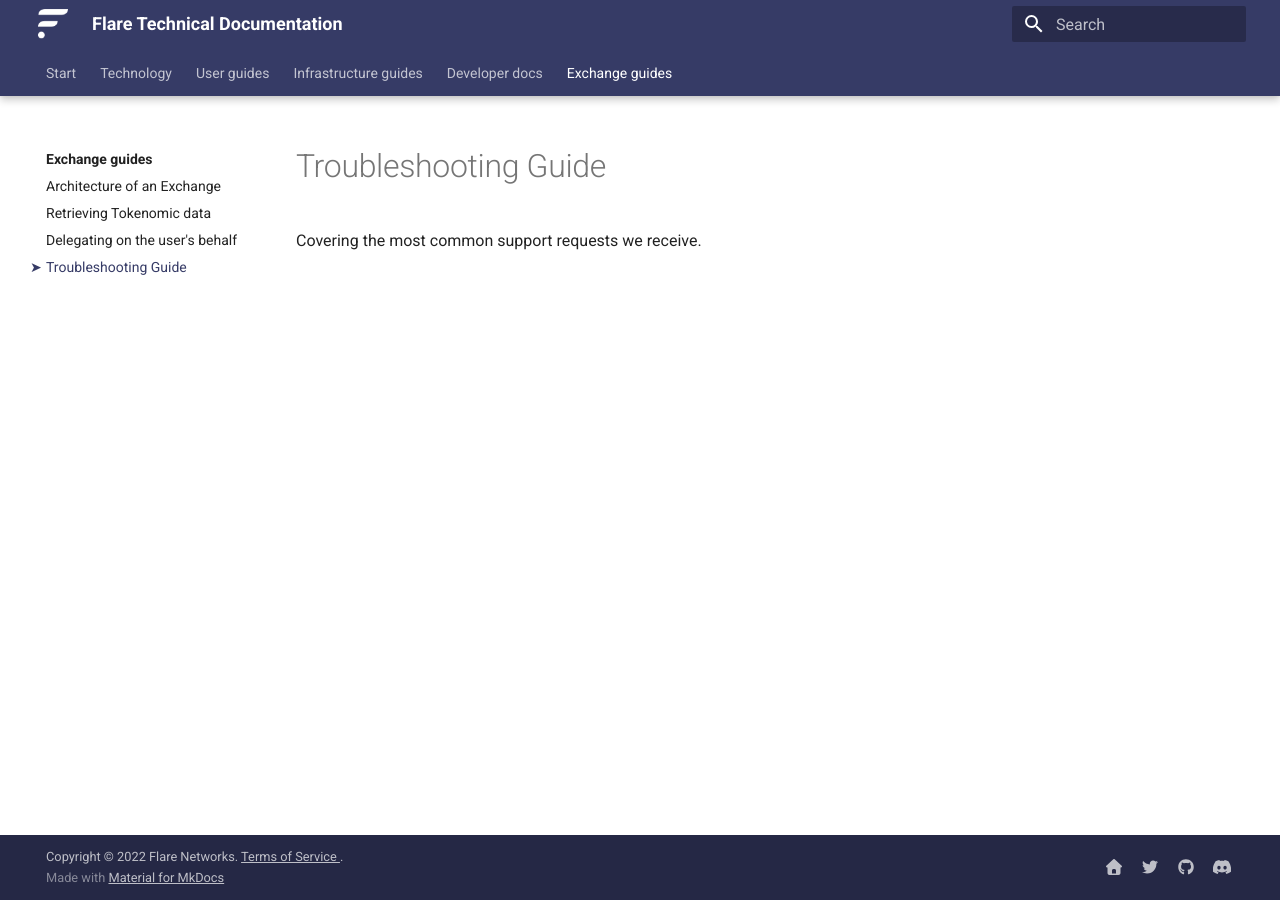
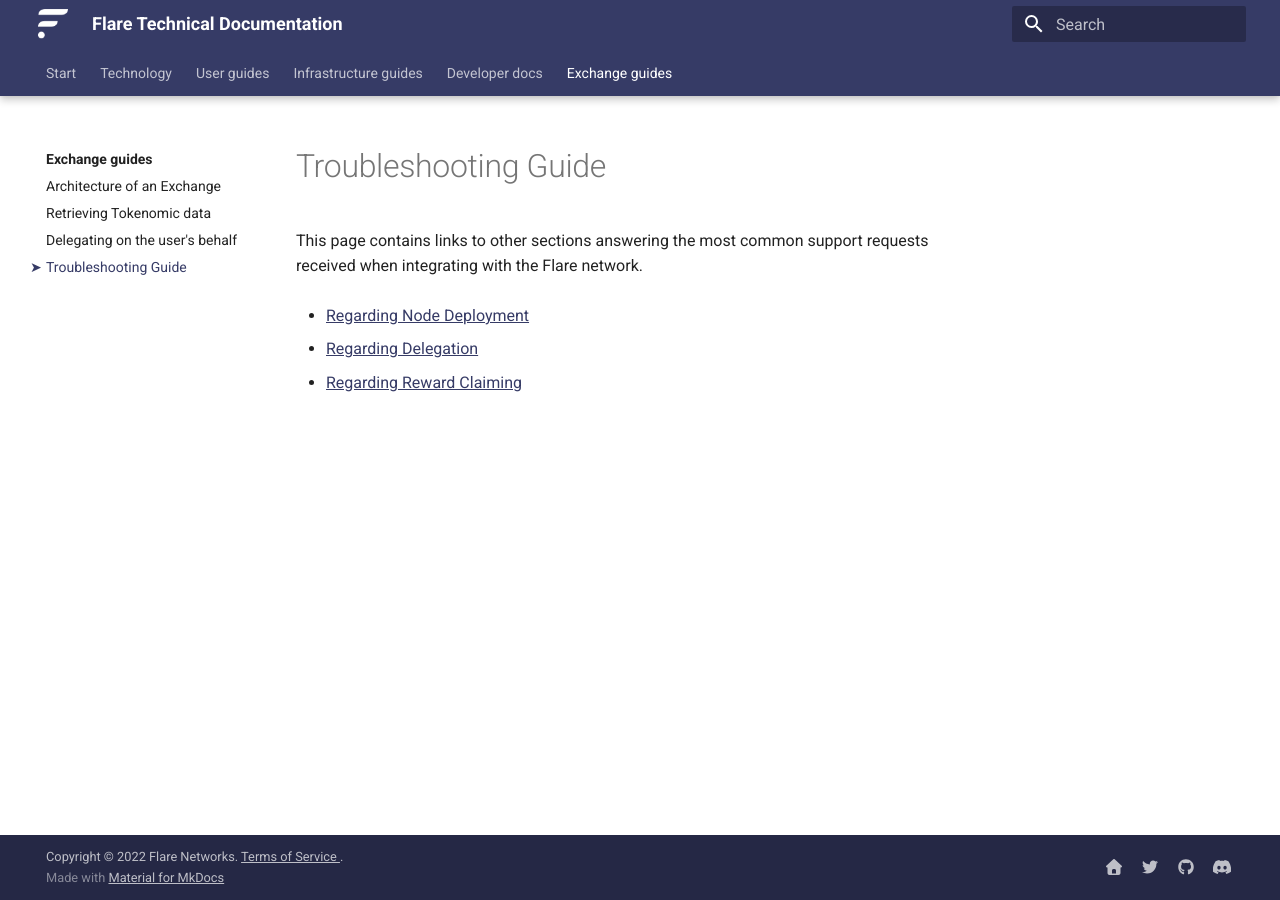
Before and after one commit to flare-foundation/docs, an MkDocs documentation site: the page built from docs/exchange/troubleshooting.md, in a window 1280 px wide. Built offline with MkDocs 1.6.1 and Material for MkDocs 9.7.7, drawn with Linux system fonts in a browser that asks for light colours; comment, search, counter and statistics services are not loaded.

Commit message:
Add Troubleshooting to the Exchanges guide

```diff
--- a/docs/exchange/troubleshooting.md
+++ b/docs/exchange/troubleshooting.md
@@ -1,3 +1,9 @@
 # Troubleshooting Guide
 
-Covering the most common support requests we receive.
+This page contains links to other sections answering the most common support requests received when integrating with the Flare network.
+
+* [Regarding Node Deployment](https://docs.flare.network/infra/observation/#troubleshooting)
+
+* [Regarding Delegation](https://docs.flare.network/user/delegation/delegation-faq/)
+
+* [Regarding Reward Claiming](https://docs.flare.network/user/delegation/reward-claiming-faq/)
```
Also changed, not shown: docs/exchange/architecture.md (+4 -0 lines).
